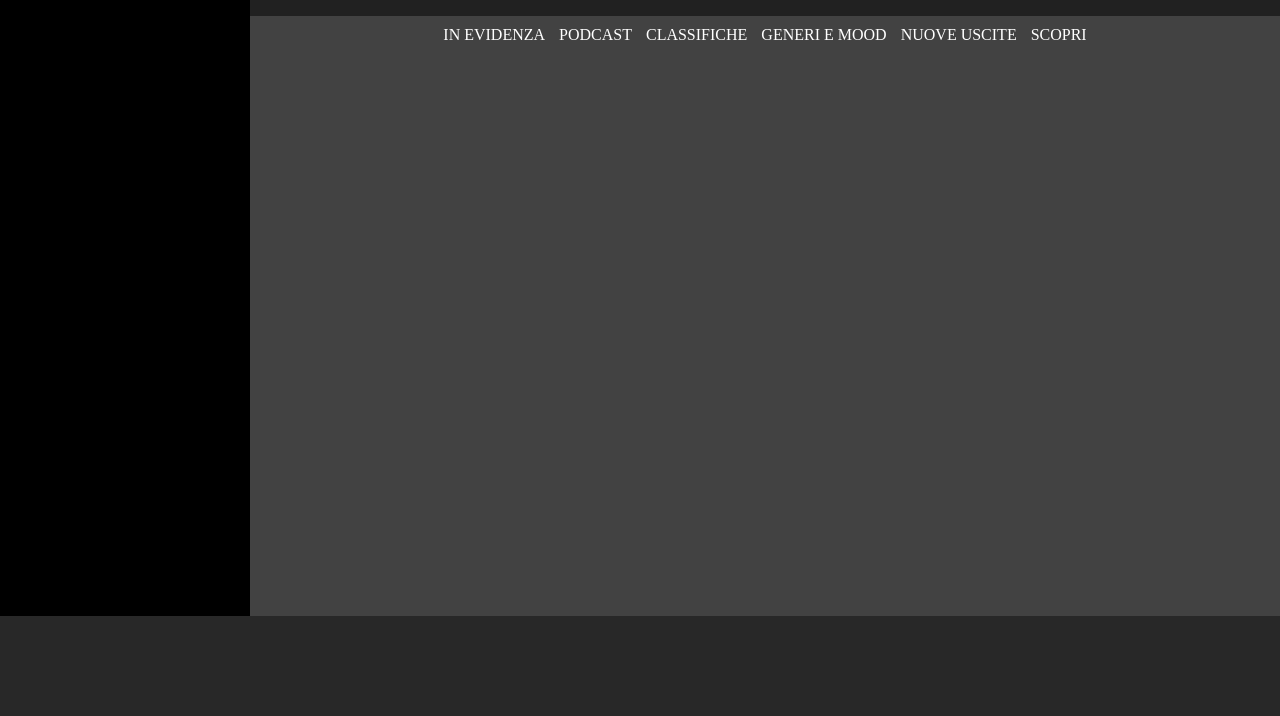
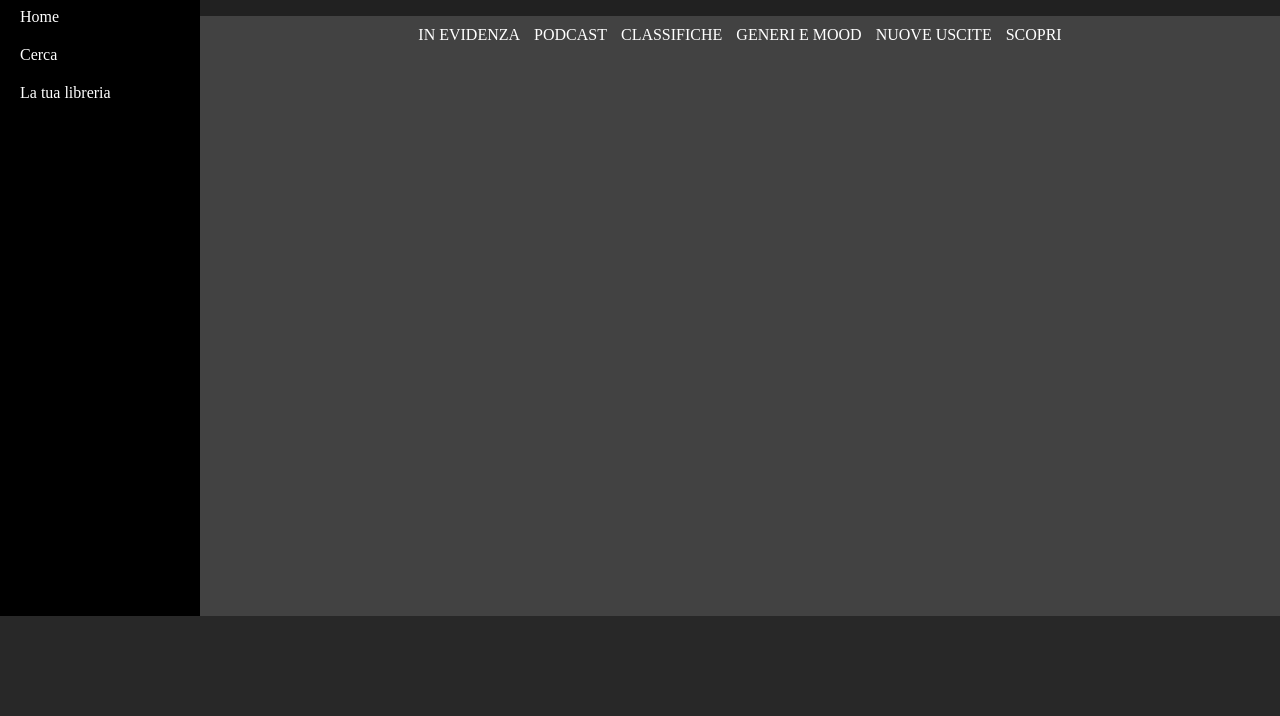
Before and after one commit to simolorevg/html-css-spotifyweb, a plain HTML site: page index.html in a window 1280 px wide. Shown: the part 84-800 px from the top of the page. Drawn offline with Linux system fonts and the light colour scheme.

Commit message:
working on the col left

```diff
--- a/css/style.css
+++ b/css/style.css
@@ -49,10 +49,16 @@ a{
     height: calc(100% - 100px);
 }
 /*MAIN CHILDS*/
+/*COL LEFT*/
 .col-left{
-    width: 250px;
+    width: 200px;
     height: 100%;
+    padding: 20px;
     background-color: black;
+}
+.col-left li{
+    list-style-type: none;
+    margin: 20px 0;
 }
 .main-content{
     flex-grow: 1;
--- a/index.html
+++ b/index.html
@@ -12,7 +12,30 @@
 <body>
     <div class="wrapped">
         <div class="main flex">
-            <div class="col-left"></div>
+            <div class="col-left">
+                <a href="#home">
+                    <img src="img/logo.svg" alt="Spotify Logo">
+                </a>
+                <!--navbar section-->
+                <ul class="margin-top10">
+                    <li>
+                        <a href="#home">
+                            Home
+                        </a>
+                    </li>
+                    <li>
+                        <a href="#find">
+                            Cerca
+                        </a>
+                    </li>
+                    <li>
+                        <a href="#library">
+                            La tua libreria
+                        </a>
+                    </li>
+                </ul>
+                <!--navbar section-->
+            </div>
             <!--upgrade and songs section-->
             <div class="main-content flexcol">
                 <div class="upgrade-section"></div>
```
